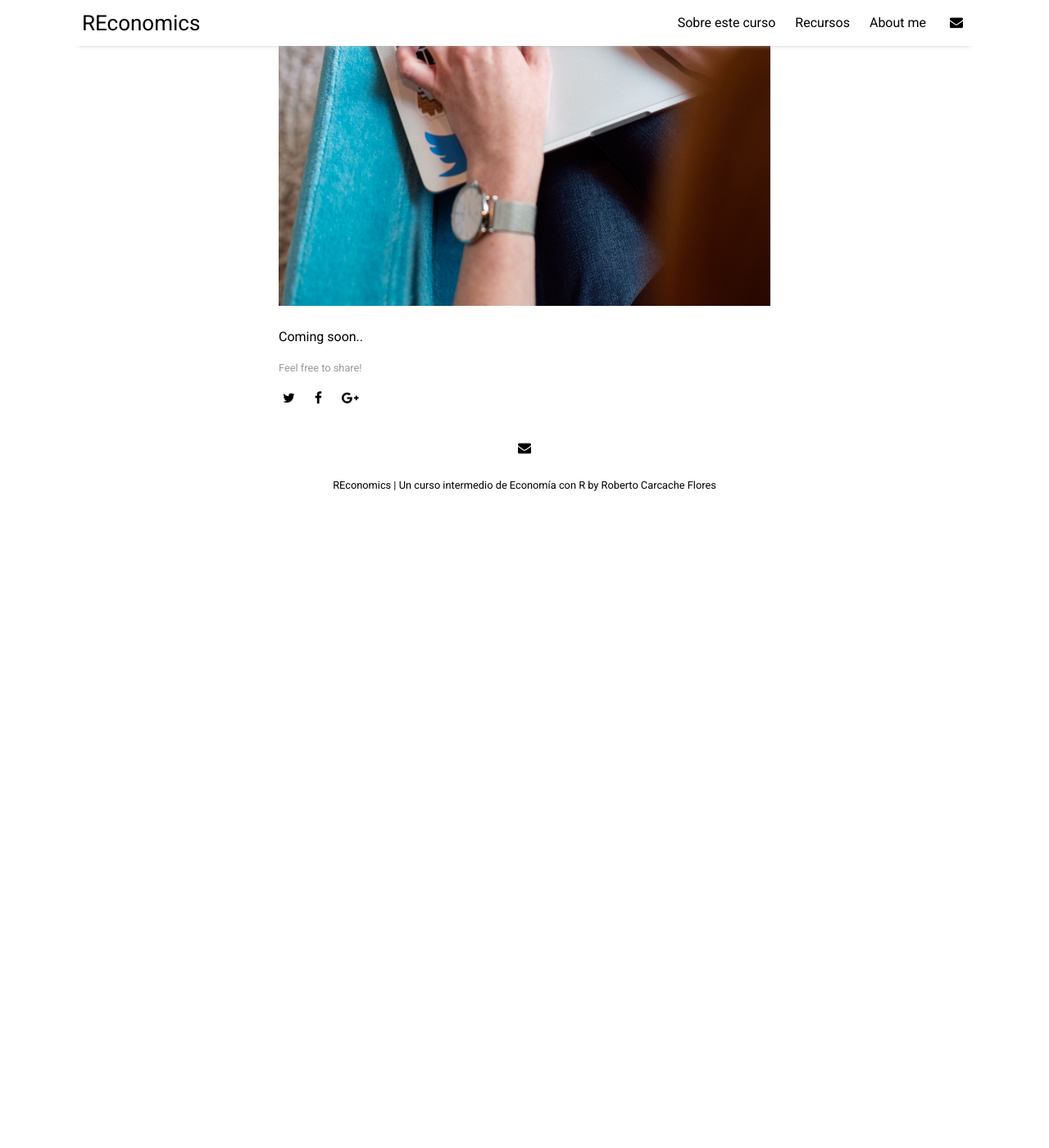
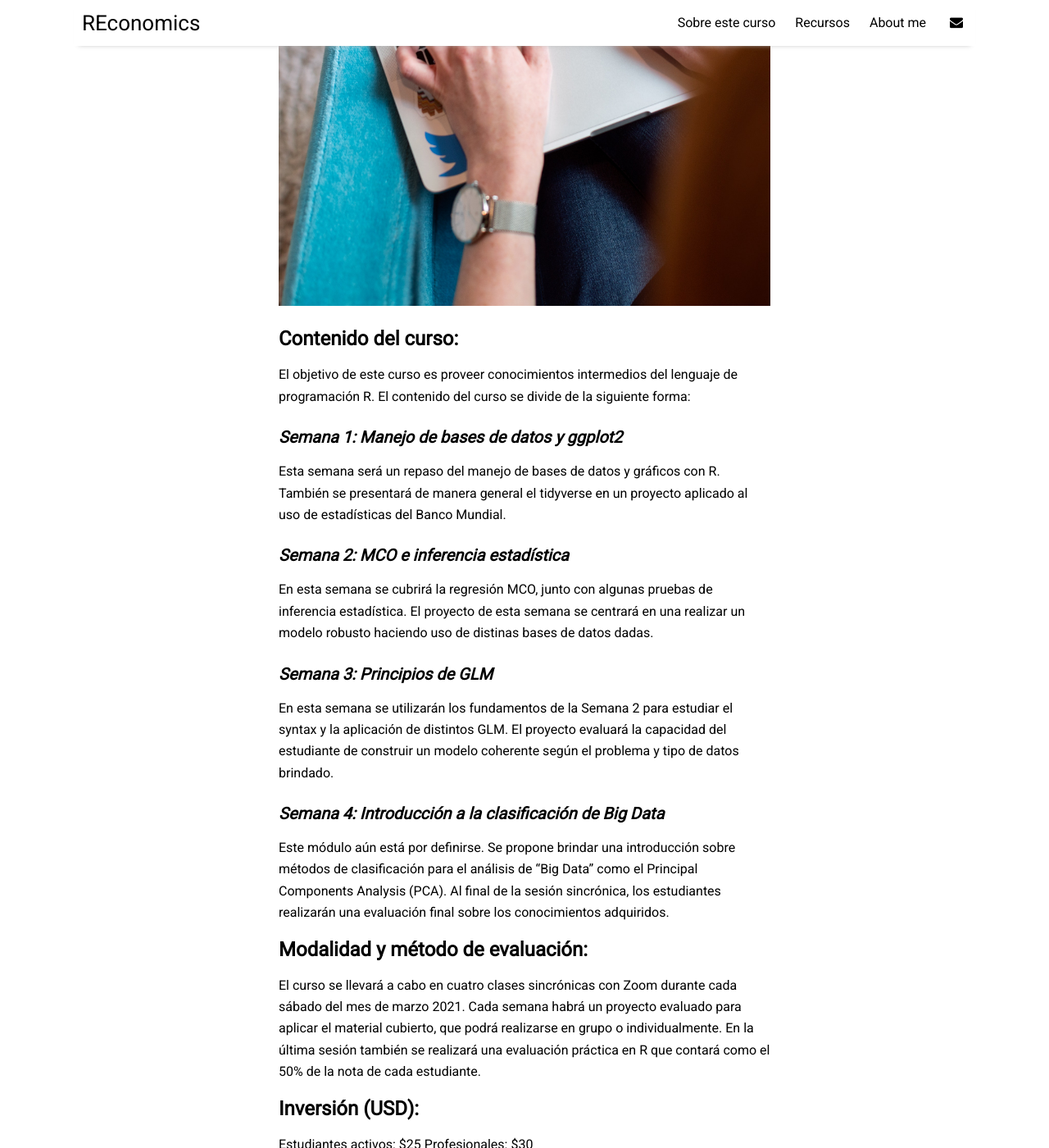
Before and after one commit to JP-Thoma/REconomics, a Jekyll site: the page built from _posts/2021-2-13-about-the-author.md, in a window 1280 px wide and 1400 px high, scrolled down 688 px. Shown: the whole window at 82% size. Built offline with Jekyll 4.4.1, drawn with Linux system fonts in a browser that asks for light colours; nearby versions of some CDN libraries; before the commit the page ends 1318 px from its top, so only the background shows below that; some of the changed text lies outside the part shown.

Commit message:
Update 2021-2-13-about-the-author.md

```diff
--- a/_posts/2021-2-13-about-the-author.md
+++ b/_posts/2021-2-13-about-the-author.md
@@ -7,4 +7,28 @@ tags: [sample]
 image: warning.jpg
 ---
 
-Coming soon..
+## Contenido del curso:
+El objetivo de este curso es proveer conocimientos intermedios del lenguaje de programación R. El contenido del curso se divide de la siguiente forma:
+
+### *Semana 1: Manejo de bases de datos y ggplot2*
+Esta semana será un repaso del manejo de bases de datos y gráficos con R. También se presentará de manera general el tidyverse en un proyecto aplicado al uso de estadísticas del Banco Mundial.
+
+### *Semana 2: MCO e inferencia estadística*
+En esta semana se cubrirá la regresión MCO, junto con algunas pruebas de inferencia estadística. El proyecto de esta semana se centrará en una realizar un modelo robusto haciendo uso de distinas bases de datos dadas.
+
+### *Semana 3: Principios de GLM*
+En esta semana se utilizarán los fundamentos de la Semana 2 para estudiar el syntax y la aplicación de distintos GLM. El proyecto evaluará la capacidad del estudiante de construir un modelo coherente según el problema y tipo de datos brindado.
+
+### *Semana 4: Introducción a la clasificación de Big Data*
+Este módulo aún está por definirse. Se propone brindar una introducción sobre métodos de clasificación para el análisis de "Big Data" como el Principal Components Analysis (PCA). Al final de la sesión sincrónica, los estudiantes realizarán una evaluación final sobre los conocimientos adquiridos.
+
+## Modalidad y método de evaluación:
+El curso se llevará a cabo en cuatro clases sincrónicas con Zoom durante cada sábado del mes de marzo 2021. Cada semana habrá un proyecto evaluado para aplicar el material cubierto, que podrá realizarse en grupo o individualmente. En la última sesión también se realizará una evaluación práctica en R que contará como el 50% de la nota de cada estudiante.
+
+## Inversión (USD):
+Estudiantes activos: $25
+Profesionales: $30
+
+## Información sobre la inscripción:
+Para realizar la preinscripción favor llenar este [formulario](https://forms.gle/DyDijSBqv3Sv9Q9M8)
+Fecha límite para preinscribir: 21/2/2021
```
